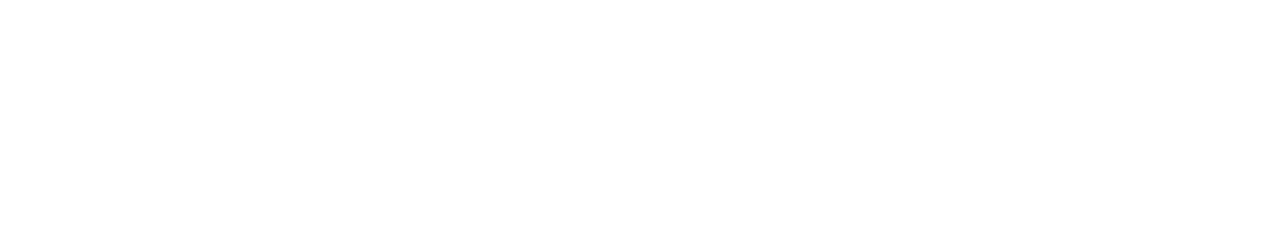
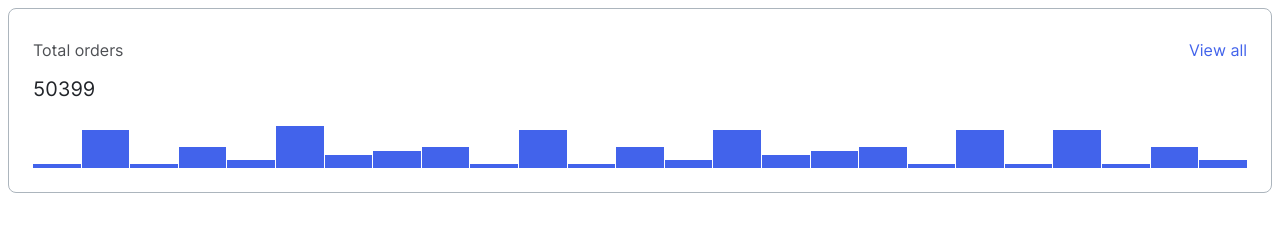
Before and after one commit to js-tasks-ru/htmlcss-20210812_permgt, a website: page 04-lection2/01-histogram/index.html in a window 1280 px wide. Drawn offline with Linux system fonts and the light colour scheme.

Commit message:
histogram

```diff
--- a/04-lection2/01-histogram/histogram.css
+++ b/04-lection2/01-histogram/histogram.css
@@ -0,0 +1,68 @@
+.histogram {
+    width: 100%;
+    padding: 16px 24px 24px 24px;
+    height: 185px;
+    background-color:var(--white);
+    border: 1px solid var(--grey-3);
+    box-sizing: border-box;
+    border-radius: 8px;
+    display: flex;
+    flex-direction: column;
+
+}
+
+.histogram__box {
+    display: flex;
+    justify-content: space-between;
+    align-items: center;
+}
+
+.histogram__header {
+    font-family: Inter;
+    font-style: normal;
+    font-weight: normal;
+    font-size: 16px;
+    line-height: 24px;
+    color: var(--black);
+    opacity: 0.8
+}
+
+.histogram__more {
+    font-family: Inter;
+    font-style: normal;
+    font-weight: normal;
+    font-size: 16px;
+    line-height: 24px;
+    color: var(--blue);
+    text-decoration: none;
+}
+
+.histogram__total {
+    font-family: Inter;
+    font-style: normal;
+    font-weight: normal;
+    font-size: 20px;
+    line-height: 26px;
+    color: var(--black);
+    margin-bottom: 24px;
+}
+
+.histogram__bars {
+   width: 100%;
+   display: flex;
+   flex-direction: row;
+   align-items: flex-end;
+   justify-content: stretch;
+   flex-wrap: nowrap;
+   height: 50px;
+}
+
+.histogram__bar {
+    flex: 1 0 auto;
+    margin-right: 1px;
+    background-color: var(--blue);
+}
+
+.histogram__bar:last-child {
+    margin-right: 0;
+}
--- a/04-lection2/01-histogram/index.html
+++ b/04-lection2/01-histogram/index.html
@@ -6,6 +6,39 @@
         <link rel="stylesheet" href="./histogram.css">
     </head>
     <body>
-
+        <section class="histogram">
+            <div class="histogram__box">
+                <h1 class="histogram__header">Total orders</h1>
+                <a href="#" class="histogram__more">View all</a>
+            </div>
+            <span class="histogram__total">50399</span>
+            <div class="histogram__bars">
+              <div class="histogram__bar" style="height: 10%"></div>
+              <div class="histogram__bar" style="height: 90%"></div>
+              <div class="histogram__bar" style="height: 10%"></div>
+              <div class="histogram__bar" style="height: 50%"></div>
+              <div class="histogram__bar" style="height: 20%"></div>
+              <div class="histogram__bar" style="height: 100%"></div>
+              <div class="histogram__bar" style="height: 30%"></div>
+              <div class="histogram__bar" style="height: 40%"></div>
+              <div class="histogram__bar" style="height: 50%"></div>
+              <div class="histogram__bar" style="height: 10%"></div>
+              <div class="histogram__bar" style="height: 90%"></div>
+              <div class="histogram__bar" style="height: 10%"></div>
+              <div class="histogram__bar" style="height: 50%"></div>
+              <div class="histogram__bar" style="height: 20%"></div>
+              <div class="histogram__bar" style="height: 90%"></div>
+              <div class="histogram__bar" style="height: 30%"></div>
+              <div class="histogram__bar" style="height: 40%"></div>
+              <div class="histogram__bar" style="height: 50%"></div>
+              <div class="histogram__bar" style="height: 10%"></div>
+              <div class="histogram__bar" style="height: 90%"></div>
+              <div class="histogram__bar" style="height: 10%"></div>
+              <div class="histogram__bar" style="height: 90%"></div>
+              <div class="histogram__bar" style="height: 10%"></div>
+              <div class="histogram__bar" style="height: 50%"></div>
+              <div class="histogram__bar" style="height: 20%"></div>
+            </div>
+          </section>
     </body>
 </html>
--- a/assets/css/main.css
+++ b/assets/css/main.css
@@ -6,6 +6,7 @@
     --pink: #F784AD;
     --purple-1: #7048E8;
     --purple-2: #5028C6;
+    --blue: #4263EB;
     --blue-1: #374FC7;
     --blue-2: #2342C0;
     --red: #F03D3E;
```
